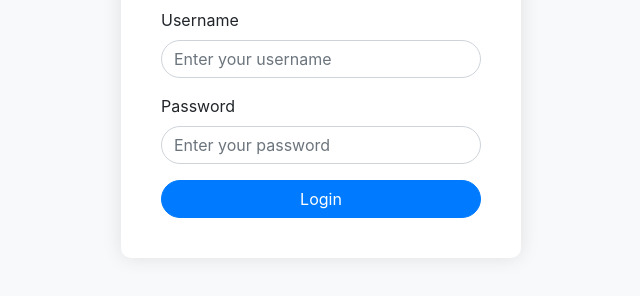
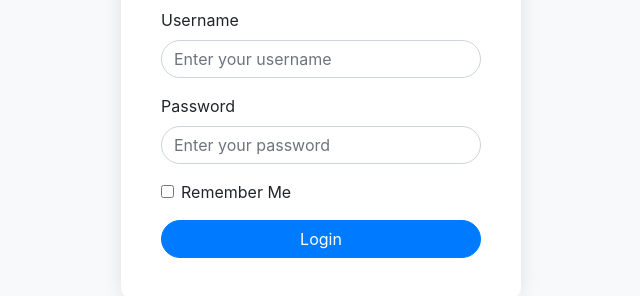
Before and after one commit to MeSamiulIslam/BA_Assessment11, a plain HTML site: page index.html in a window 1280 px wide. Shown: the part 200-496 px from the top of the page, without its empty margins (319-959 px from the left). Drawn offline with nearby package versions, Linux system fonts and the light colour scheme.

Commit message:
Remember Me Checkbox Added

```diff
--- a/index.html
+++ b/index.html
@@ -47,6 +47,10 @@
           <label for="password">Password</label>
           <input type="password" class="form-control" id="password" placeholder="Enter your password">
         </div>
+        <div class="form-group form-check">
+          <input type="checkbox" class="form-check-input" id="rememberMe">
+          <label class="form-check-label" for="rememberMe">Remember Me</label>
+        </div>
         <button type="submit" class="btn btn-primary">Login</button>
       </form>
     </div>
```
